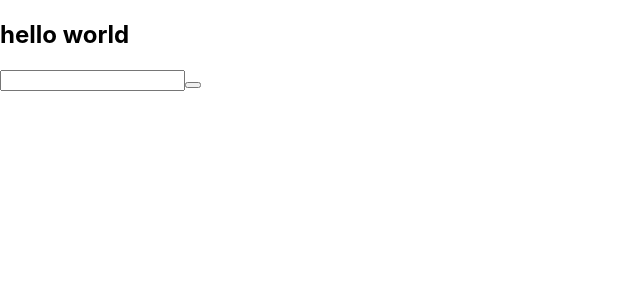
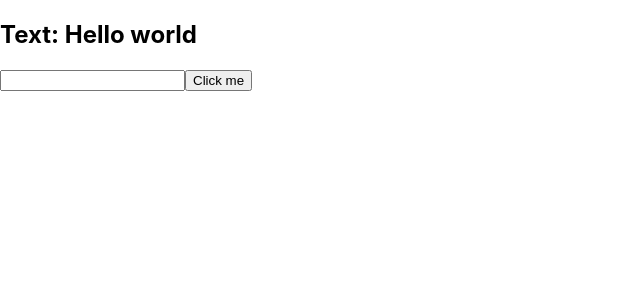
Before and after one commit to DilbarAkkaya/React-IP, a React (Create React App) app in the folder ex-app/: page / in a window 1280 px wide. Shown: the top 300 px of the page, without its empty margins (0-640 px from the left). Built offline with nearby package versions, Linux system fonts and the light colour scheme.

Commit message:
feat: add class for h2

```diff
--- a/ex-app/src/index.js
+++ b/ex-app/src/index.js
@@ -3,17 +3,18 @@ import ReactDOM from 'react-dom/client';
 import './index.css';
 import App from './App';
 
+const text = 'Hello world'
 const elem = (
   <div>
-    <h2>
-      hello world
+    <h2 className='text'>
+      Text: {text}
     </h2>
     <input type="text" />
-    <button />
+    <button htmlFor='0'>Click me</button>
   </div>
 )
 
 const root = ReactDOM.createRoot(document.getElementById('root'));
 root.render(
-elem, root
+elem
 );
```
